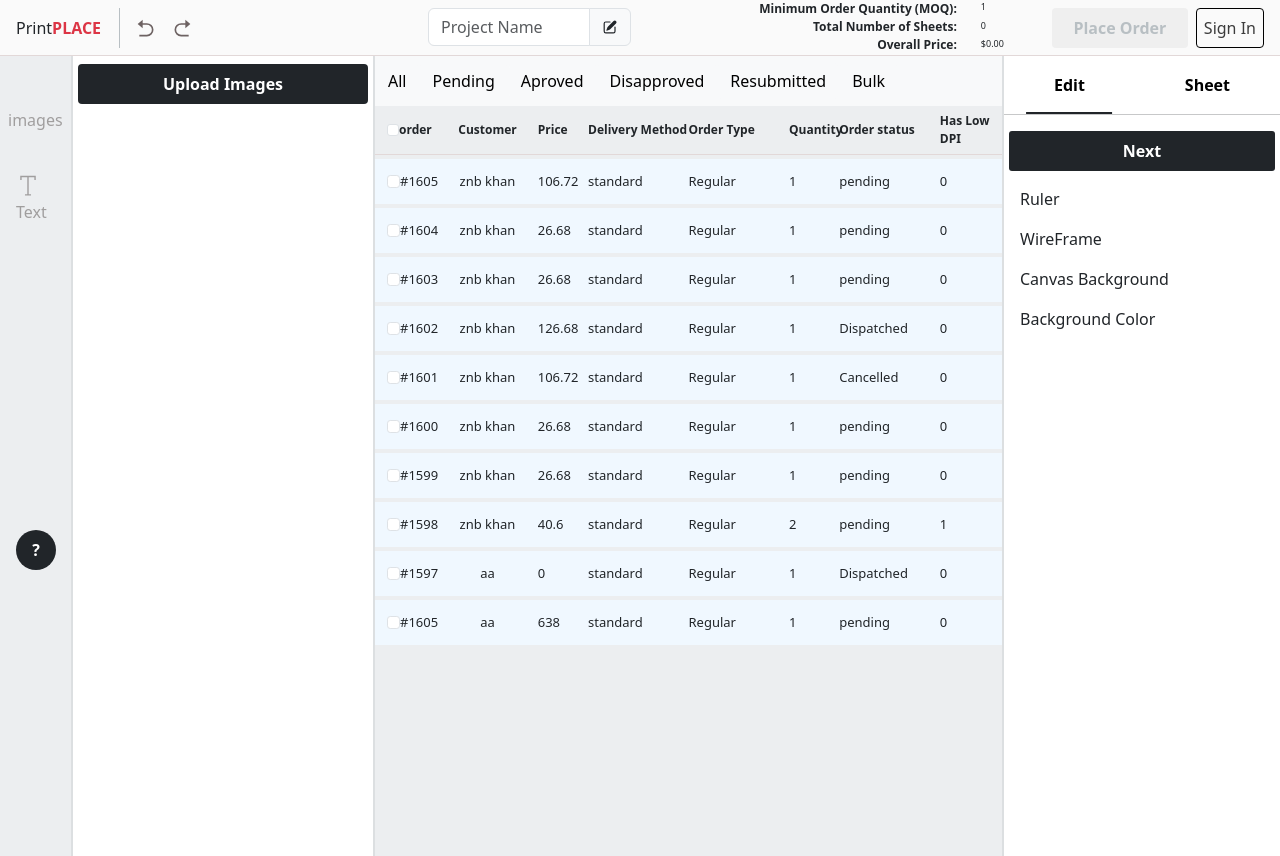
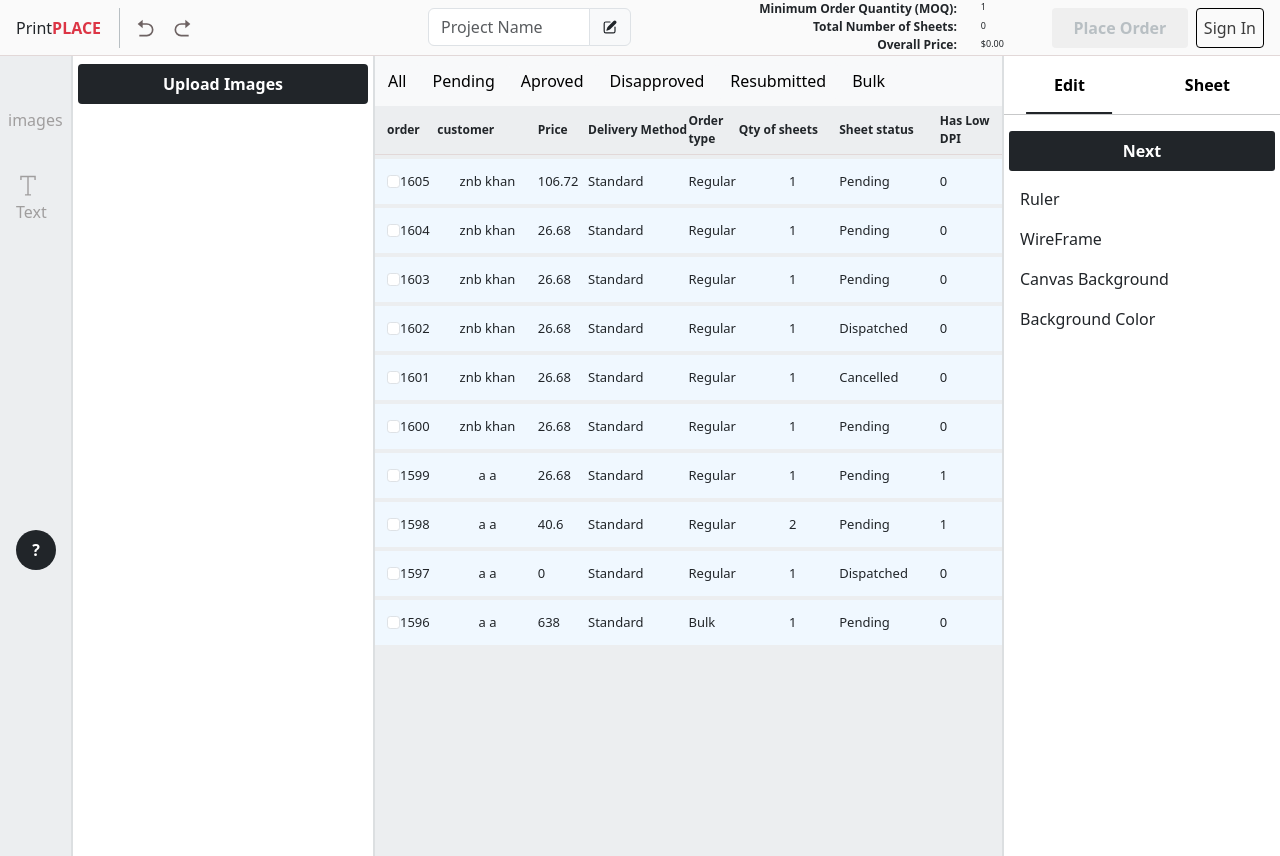
Before and after one commit to danish40416/Editor, a React (Create React App) app: page / in a window 1280 px wide. Built offline with nearby package versions, Linux system fonts and the light colour scheme; some icons are missing.

Commit message:
insert data dynamically

```diff
--- a/src/component/Main/MainCenter.js
+++ b/src/component/Main/MainCenter.js
@@ -1,17 +1,14 @@
-import React from 'react'
-import Button from 'react-bootstrap/Button';
-import ButtonGroup from 'react-bootstrap/ButtonGroup';
-import { TbFingerprintScan } from "react-icons/tb";
-import { Row, Col, Form, } from 'react-bootstrap';
+import React from 'react';
+import { Row, Col, Form } from 'react-bootstrap';
 import 'bootstrap/dist/css/bootstrap.min.css';
+import { DATA } from '../utils/data';
 
+const MainCenter = () => {
 
-
-export default function MainCenter() {
     return (
-        <div className="main-center ">
-            <div className='w-100 '>
-                <div className='data-form'>
+        <div className="main-center">
+            <div className="w-100">
+            <div className='data-form'>
                   <button className='btn btn-light'>All</button>
                   <button className='btn btn-light'>Pending</button>
                   <button className='btn btn-light'>Aproved</button>
@@ -20,212 +17,41 @@ export default function MainCenter() {
                   <button className='btn btn-light'>Bulk</button>
                 </div>
 
-                <Row className='mx-0'>
-                    <div className='d-flex heading mb-1 '>
-                        <Col xs={1} className='d-flex'>
-                            <Form>
-                                {['checkbox',].map((type) => (
-                                    <Form.Check type={type} id={`default-${type}`} />))}
-                            </Form> <span>order</span>
-                        </Col>
-
-                        <Col xs={2}className='d-flex justify-content-center'>Customer</Col >
-                        <Col xs={1}>Price </Col >
-                        <Col xs={2}>Delivery Method </Col >
-                        <Col xs={2}> Order Type </Col >
-                        <Col xs={1} >Quantity</Col>
-                        <Col xs={2}> Order status</Col>
+                <Row className="mx-0">
+                    <div className="d-flex heading mb-1">
+                        <Col xs={1}>order</Col>
+                        <Col xs={2}>customer</Col>
+                        <Col xs={1}>Price</Col>
+                        <Col xs={2}>Delivery Method</Col>
+                        <Col xs={1}>Order type</Col>
+                        <Col xs={2}>Qty of sheets</Col>
+                        <Col xs={2}>Sheet status</Col>
                         <Col xs={1}>Has Low DPI</Col>
-
+                        <Col></Col>
                     </div>
                 </Row>
 
-                <Row className='mx-0'>
-                    <div className='d-flex first mb-1 '>
-                        <Col xs={1} className='d-flex'>
-                            <Form>
-                                {['checkbox',].map((type) => (
-                                    <Form.Check type={type} id={`default-${type}`} />))}
-                            </Form> <span>#1605</span>
-                        </Col>
+                {DATA.map((order, index) => (
+                    <Row key={index} className="mx-0">
+                        <div className="d-flex first mb-1">
+                            <Col xs={1} className="d-flex align-items-center">
+                                <Form>
+                                    <Form.Check type="checkbox" id={`default-checkbox-${index}`} />
+                                </Form>{' '}
+                                <span>{order.shopify_order_number}</span></Col>
+                            <Col xs={2} className="d-flex justify-content-center">{order.customer.name}</Col>
+                            <Col xs={1}>{order.price}</Col>
+                            <Col xs={2}>{order.delivery_method}</Col>
+                            <Col xs={2}>{order.order_type}</Col>
+                            <Col xs={1}>{order.quantity_of_sheets}</Col>
+                            <Col xs={2}>{order.order_status}</Col>
+                            <Col xs={1}>{order.has_low_dpi}</Col>
+                        </div>
+                    </Row>
+                ))}
+            </div>
+        </div>
+    );
+};
 
-                        <Col xs={2}className='d-flex justify-content-center'>znb khan</Col >
-                        <Col xs={1}>106.72 </Col >
-                        <Col xs={2}>standard </Col >
-                        <Col xs={2}> Regular </Col >
-                        <Col xs={1} > 1</Col>
-                        <Col xs={2} >pending</Col>
-                        <Col xs={1}>0</Col>
-                    </div>
-                </Row>
-
-                <Row className='mx-0'>
-                    <div className='d-flex first mb-1'>
-                        <Col xs={1} className='d-flex '>
-                            <Form>
-                                {['checkbox',].map((type) => (
-                                    <Form.Check type={type} id={`default-${type}`} />))}
-                            </Form> <span>#1604</span>
-                        </Col>
-
-                        <Col xs={2}className='d-flex justify-content-center'>znb khan</Col >
-                        <Col xs={1}>26.68 </Col >
-                        <Col xs={2}>standard </Col >
-                        <Col xs={2}> Regular </Col >
-                        <Col xs={1} > 1</Col>
-                        <Col xs={2} >pending</Col>
-                        <Col xs={1}>0</Col>
-                    </div>
-                </Row>
-
-                <Row className='mx-0'>
-                    <div className='d-flex first mb-1'>
-                        <Col xs={1} className='d-flex '>
-                            <Form>
-                                {['checkbox',].map((type) => (
-                                    <Form.Check type={type} id={`default-${type}`} />))}
-                            </Form> <span>#1603</span>
-                        </Col>
-
-                        <Col xs={2}className='d-flex justify-content-center'>znb khan</Col >
-                        <Col xs={1}>26.68 </Col >
-                        <Col xs={2}>standard </Col >
-                        <Col xs={2}> Regular </Col >
-                        <Col xs={1} > 1</Col>
-                        <Col xs={2} >pending</Col>
-                        <Col xs={1}>0</Col>
-                    </div>
-                </Row>
-
-                <Row className='mx-0'>
-                    <div className='d-flex first mb-1'>
-                        <Col xs={1} className='d-flex '>
-                            <Form>
-                                {['checkbox',].map((type) => (
-                                    <Form.Check type={type} id={`default-${type}`} />))}
-                            </Form> <span>#1602</span>
-                        </Col>
-
-                        <Col xs={2}className='d-flex justify-content-center'>znb khan</Col >
-                        <Col xs={1}>126.68 </Col >
-                        <Col xs={2}>standard </Col >
-                        <Col xs={2}> Regular </Col >
-                        <Col xs={1} >1</Col>
-                        <Col xs={2} >Dispatched</Col>
-                        <Col xs={1}>0</Col>
-                    </div>
-                </Row>
-                <Row className='mx-0'>
-                    <div className='d-flex first mb-1'>
-                        <Col xs={1} className='d-flex '>
-                            <Form>
-                                {['checkbox',].map((type) => (
-                                    <Form.Check type={type} id={`default-${type}`} />))}
-                            </Form> <span>#1601</span>
-                        </Col>
-
-                        <Col xs={2}className='d-flex justify-content-center'>znb khan</Col >
-                        <Col xs={1}>106.72 </Col >
-                        <Col xs={2}>standard </Col >
-                        <Col xs={2}> Regular </Col >
-                        <Col xs={1}> 1</Col>
-                        <Col xs={2} >Cancelled</Col>
-                        <Col xs={1}>0</Col>
-                    </div>
-                </Row>
-                <Row className='mx-0'>
-                    <div className='d-flex first mb-1'>
-                        <Col xs={1} className='d-flex '>
-                            <Form>
-                                {['checkbox',].map((type) => (
-                                    <Form.Check type={type} id={`default-${type}`} />))}
-                            </Form> <span>#1600</span>
-                        </Col>
-
-                        <Col xs={2}className='d-flex justify-content-center'>znb khan</Col >
-                        <Col xs={1}>26.68 </Col >
-                        <Col xs={2}>standard </Col >
-                        <Col xs={2}> Regular </Col >
-                        <Col xs={1} >1</Col>
-                        <Col xs={2} >pending</Col>
-                        <Col xs={1}>0</Col>
-                    </div>
-                </Row>
-                <Row className='mx-0'>
-                    <div className='d-flex first mb-1'>
-                        <Col xs={1} className='d-flex '>
-                            <Form>
-                                {['checkbox',].map((type) => (
-                                    <Form.Check type={type} id={`default-${type}`} />))}
-                            </Form> <span>#1599</span>
-                        </Col>
-
-                        <Col xs={2}className='d-flex justify-content-center'>znb khan</Col >
-                        <Col xs={1}>26.68 </Col >
-                        <Col xs={2}>standard </Col >
-                        <Col xs={2}> Regular </Col >
-                        <Col xs={1} >1</Col>
-                        <Col xs={2} >pending</Col>
-                        <Col xs={1}>0</Col>
-                    </div>
-                </Row>
-                <Row className='mx-0'>
-                    <div className='d-flex first mb-1'>
-                        <Col xs={1} className='d-flex '>
-                            <Form>
-                                {['checkbox',].map((type) => (
-                                    <Form.Check type={type} id={`default-${type}`} />))}
-                            </Form> <span>#1598</span>
-                        </Col>
-
-                        <Col xs={2}className='d-flex justify-content-center'>znb khan</Col >
-                        <Col xs={1}>40.6 </Col >
-                        <Col xs={2}>standard </Col >
-                        <Col xs={2}> Regular </Col >
-                        <Col xs={1} >2</Col>
-                        <Col xs={2} >pending</Col>
-                        <Col xs={1}>1</Col>
-                    </div>
-                </Row>
-                <Row className='mx-0'>
-                    <div className='d-flex first mb-1'>
-                        <Col xs={1} className='d-flex '>
-                            <Form>
-                                {['checkbox',].map((type) => (
-                                    <Form.Check type={type} id={`default-${type}`} />))}
-                            </Form> <span>#1597</span>
-                        </Col>
-
-                        <Col xs={2}className='d-flex justify-content-center'>aa</Col >
-                        <Col xs={1}>0 </Col >
-                        <Col xs={2}>standard </Col >
-                        <Col xs={2}> Regular </Col >
-                        <Col xs={1} > 1</Col>
-                        <Col xs={2} >Dispatched</Col>
-                        <Col xs={1}>0</Col>
-                    </div>
-                </Row>
-                <Row className='mx-0 '>
-                    <div className='d-flex first mb-1'>
-                        <Col xs={1} className='d-flex '>
-                            <Form>
-                                {['checkbox',].map((type) => (
-                                    <Form.Check type={type} id={`default-${type}`} />))}
-                            </Form> <span>#1605</span>
-                        </Col>
-
-                        <Col xs={2}className='d-flex justify-content-center'>aa</Col >
-                        <Col xs={1}>638 </Col >
-                        <Col xs={2}>standard </Col >
-                        <Col xs={2}> Regular </Col >
-                        <Col xs={1} >1</Col>
-                        <Col xs={2} >pending</Col>
-                        <Col xs={1}>0</Col>
-                    </div>
-                </Row>
-
-            </div>
-
-        </div>
-    )
-}
+export default MainCenter;
```
Also changed, not shown: src/component/utils/data.js (renamed from src/utils/data.js).
